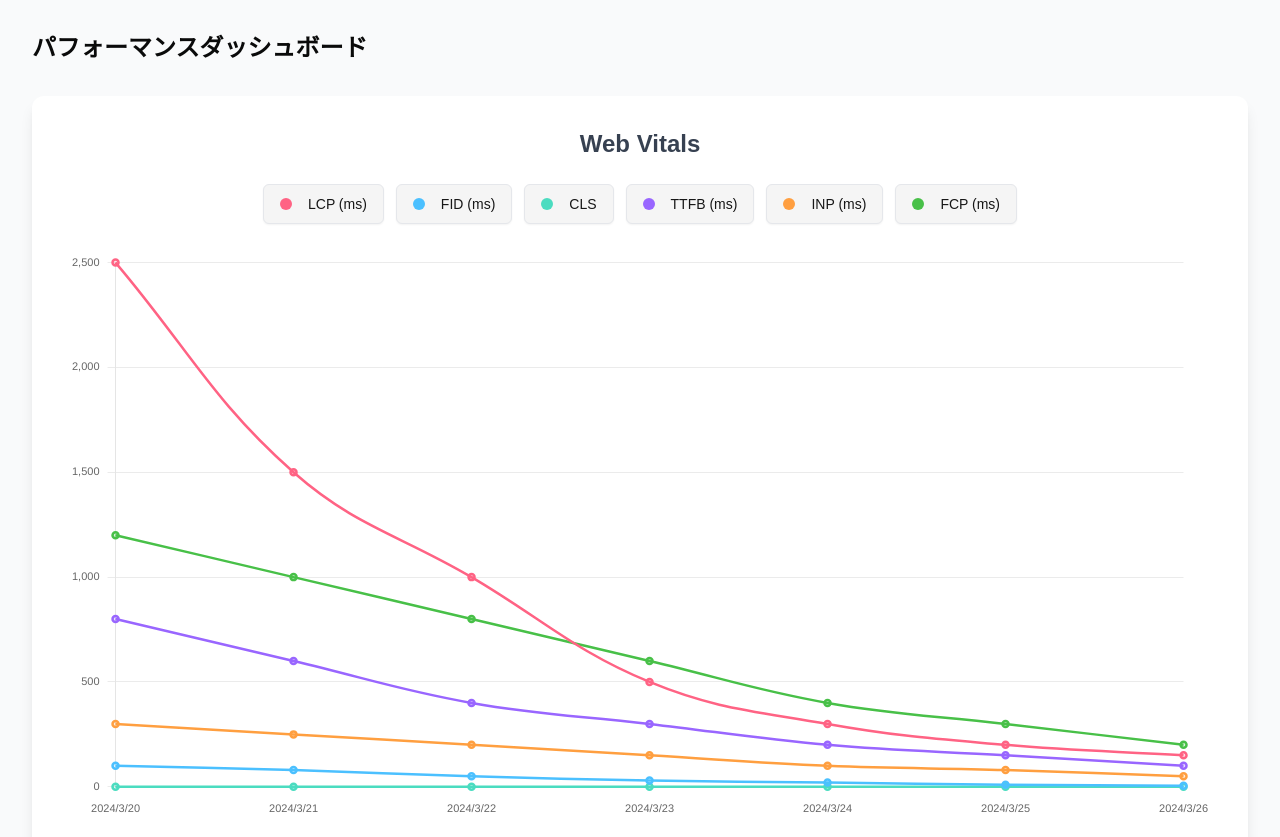
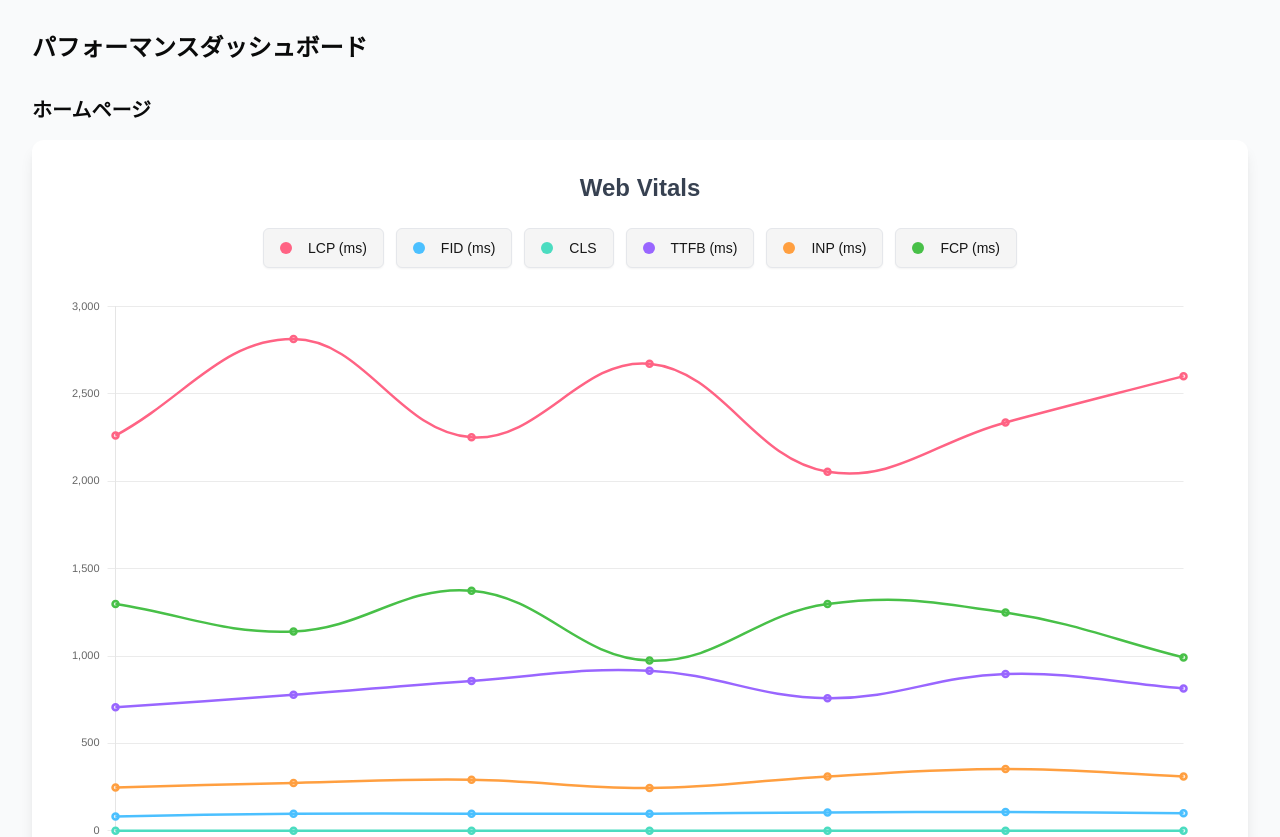
Before and after one commit to toono-f/lighthouse-dashboard, a Next.js app: page / in a window 1280 px wide. Shown: the top 837 px of the page. Built offline with nearby package versions, Linux system fonts and the light colour scheme.

Commit message:
複数ページへの対応

```diff
--- a/src/app/page.tsx
+++ b/src/app/page.tsx
@@ -1,79 +1,17 @@
 import { DashboardHeader } from "@/components/dashboard/header";
 import { MetricsChart } from "@/components/dashboard/metrics-chart";
+import { dummyMetricsData } from "@/data/dummy-metrics";
 
 export default function Home() {
   return (
     <main className="mx-auto p-8">
       <DashboardHeader />
-      <div className="mt-8">
-        <MetricsChart
-          data={[
-            {
-              timestamp: "2024-03-20T00:00:00",
-              lcp: 2500,
-              fid: 100,
-              cls: 0.1,
-              ttfb: 800,
-              inp: 300,
-              fcp: 1200,
-            },
-            {
-              timestamp: "2024-03-21T00:00:00",
-              lcp: 1500,
-              fid: 80,
-              cls: 0.05,
-              ttfb: 600,
-              inp: 250,
-              fcp: 1000,
-            },
-            {
-              timestamp: "2024-03-22T00:00:00",
-              lcp: 1000,
-              fid: 50,
-              cls: 0.02,
-              ttfb: 400,
-              inp: 200,
-              fcp: 800,
-            },
-            {
-              timestamp: "2024-03-23T00:00:00",
-              lcp: 500,
-              fid: 30,
-              cls: 0.01,
-              ttfb: 300,
-              inp: 150,
-              fcp: 600,
-            },
-            {
-              timestamp: "2024-03-24T00:00:00",
-              lcp: 300,
-              fid: 20,
-              cls: 0.01,
-              ttfb: 200,
-              inp: 100,
-              fcp: 400,
-            },
-            {
-              timestamp: "2024-03-25T00:00:00",
-              lcp: 200,
-              fid: 10,
-              cls: 0.01,
-              ttfb: 150,
-              inp: 80,
-              fcp: 300,
-            },
-            {
-              timestamp: "2024-03-26T00:00:00",
-              lcp: 150,
-              fid: 5,
-              cls: 0.01,
-              ttfb: 100,
-              inp: 50,
-              fcp: 200,
-            },
-          ]}
-        />
-      </div>
+      {dummyMetricsData.map((pageMetrics) => (
+        <div key={pageMetrics.pageId} className="mt-8">
+          <h2 className="text-xl font-semibold mb-4">{pageMetrics.pageName}</h2>
+          <MetricsChart data={pageMetrics.data} />
+        </div>
+      ))}
     </main>
   );
 }
--- /dev/null
+++ b/src/data/dummy-metrics.ts
@@ -0,0 +1,92 @@
+import { PageMetrics } from "@/types/metrics";
+
+// 7日分のデータを生成する関数
+const generateWeekData = (baseValues: {
+  lcp: number;
+  fid: number;
+  cls: number;
+  ttfb: number;
+  inp: number;
+  fcp: number;
+}) => {
+  return Array.from({ length: 7 }).map((_, index) => {
+    const date = new Date();
+    date.setDate(date.getDate() - (6 - index));
+
+    // 基準値から±20%のランダムな変動を加える
+    const randomVariation = () => 1 + (Math.random() * 0.4 - 0.2);
+
+    return {
+      timestamp: date.toISOString().split("T")[0] + "T00:00:00",
+      lcp: Math.round(baseValues.lcp * randomVariation()),
+      fid: Math.round(baseValues.fid * randomVariation()),
+      cls: Number((baseValues.cls * randomVariation()).toFixed(3)),
+      ttfb: Math.round(baseValues.ttfb * randomVariation()),
+      inp: Math.round(baseValues.inp * randomVariation()),
+      fcp: Math.round(baseValues.fcp * randomVariation()),
+    };
+  });
+};
+
+export const dummyMetricsData: PageMetrics[] = [
+  {
+    pageId: "home",
+    pageName: "ホームページ",
+    data: generateWeekData({
+      lcp: 2500,
+      fid: 100,
+      cls: 0.1,
+      ttfb: 800,
+      inp: 300,
+      fcp: 1200,
+    }),
+  },
+  {
+    pageId: "about",
+    pageName: "会社概要",
+    data: generateWeekData({
+      lcp: 1800,
+      fid: 80,
+      cls: 0.08,
+      ttfb: 600,
+      inp: 250,
+      fcp: 1000,
+    }),
+  },
+  {
+    pageId: "products",
+    pageName: "製品一覧",
+    data: generateWeekData({
+      lcp: 3000,
+      fid: 120,
+      cls: 0.15,
+      ttfb: 900,
+      inp: 350,
+      fcp: 1400,
+    }),
+  },
+  {
+    pageId: "contact",
+    pageName: "お問い合わせ",
+    data: generateWeekData({
+      lcp: 2000,
+      fid: 90,
+      cls: 0.09,
+      ttfb: 700,
+      inp: 280,
+      fcp: 1100,
+    }),
+  },
+  {
+    pageId: "blog",
+    pageName: "ブログ",
+    data: generateWeekData({
+      lcp: 2800,
+      fid: 110,
+      cls: 0.12,
+      ttfb: 850,
+      inp: 320,
+      fcp: 1300,
+    }),
+  },
+];
--- /dev/null
+++ b/src/types/metrics.ts
@@ -0,0 +1,17 @@
+type MetricsData = {
+  timestamp: string;
+  lcp: number;
+  fid: number;
+  cls: number;
+  ttfb: number;
+  inp: number;
+  fcp: number;
+};
+
+type PageMetrics = {
+  pageId: string;
+  pageName: string;
+  data: MetricsData[];
+};
+
+export type { MetricsData, PageMetrics };
```
